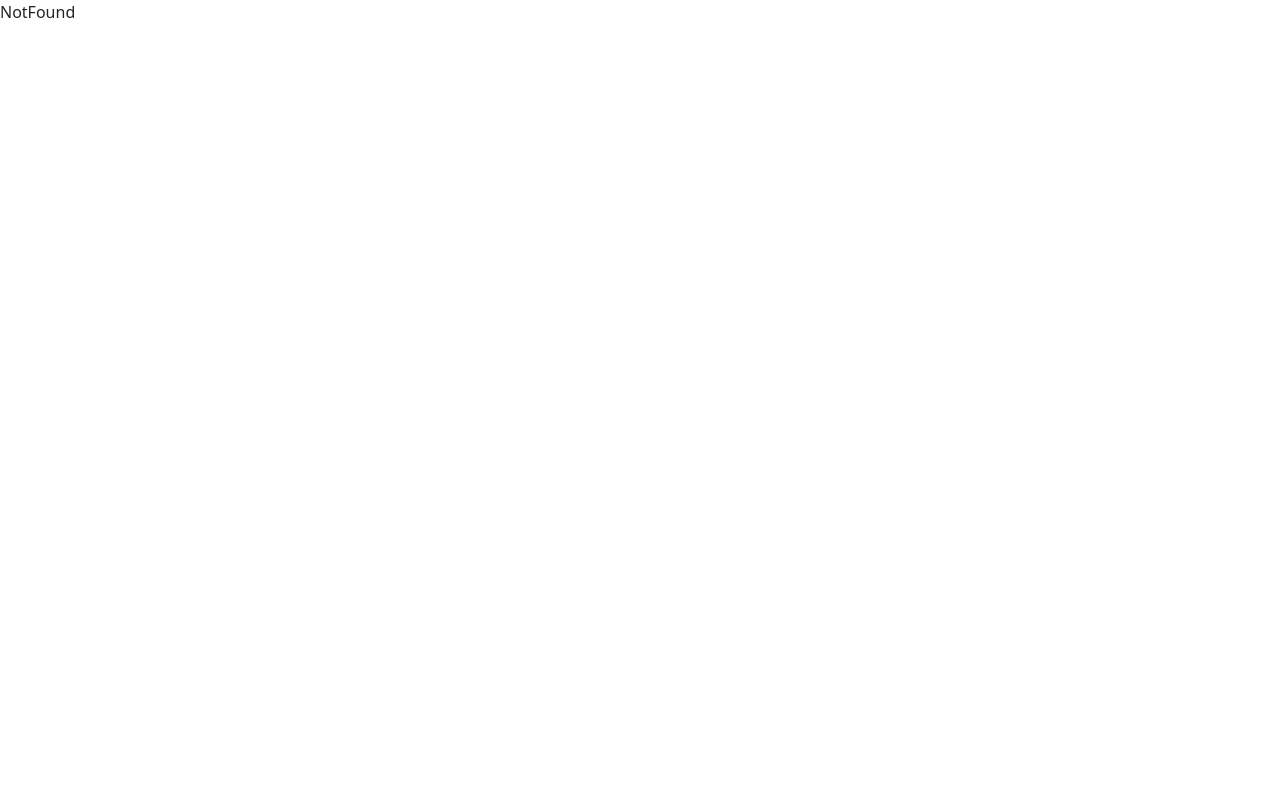
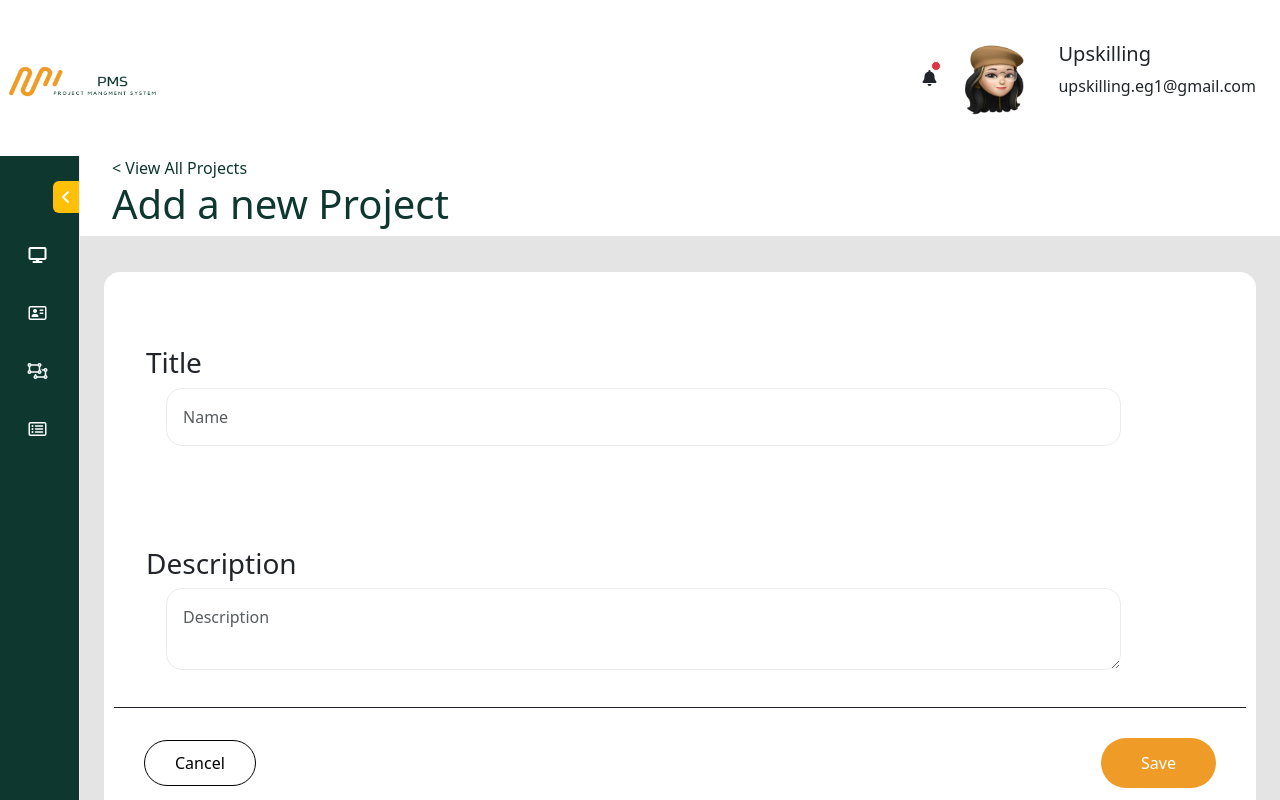
Before and after one commit to AlaaEmam/managment_system, a React (Vite) app: page /dashboard/ProjectsList/1 in a window 1280 px wide. Before the commit this address had no page. Shown: the top 800 px of the page. Built offline with nearby package versions, Linux system fonts and the light colour scheme; no server answers.

Commit message:
projectList add-3

```diff
--- a/src/App.tsx
+++ b/src/App.tsx
@@ -25,6 +25,7 @@ import VerifyAccount from './modules/Auth/components/VerifyAccount/VerifyAccount
 import { ToastContainer } from 'react-toastify'
 import { AuthContext } from './context/AuthContext'
 import ChangePassword from './modules/Auth/components/ChangePassword/ChangePassword'
+import ProjectForm from './modules/Projects/components/ProjectForm/ProjectForm';
 
 
 function App() {
@@ -60,7 +61,8 @@ function App() {
         { index: true, element: <Dashboard  /> },
         { path: 'tasksData', element: <TasksData/> },
         { path: 'tasksList', element: <TasksList/> },
-        { path: 'projectsData/:projectId', element: <ProjectsData/> },
+        { path: 'projectsData', element: <ProjectsData/> },
+        { path: 'ProjectsList/:projectId', element: <ProjectForm/> },
         { path: 'ProjectsList', element: <ProjectsList /> },
         { path: 'usersList', element: <UsersList/> },
 
--- a/src/constants/URLS.ts
+++ b/src/constants/URLS.ts
@@ -20,8 +20,9 @@ export const AUTHURLS = {
 export const PROJECTSURLS = {
     getAll: `/Project/manager`,
     addUrl: `/Project`,
-    deleteUrl:(id:number)=>`/Project/${id}`,
-    updateUrl: (id: number) => `/Project/${id}`,
+    getUrl: (id:string) => `/Project/${id}`,
+    deleteUrl:(id:string)=>`/Project/${id}`,
+    updateUrl: (id: string) => `/Project/${id}`,
 };
 
 export const TASKSURLS = {
--- a/src/modules/Auth/components/Login/Login.tsx
+++ b/src/modules/Auth/components/Login/Login.tsx
@@ -20,7 +20,7 @@ interface loginDataInterface {
 }
 
 export default function Login() {
-  //  const { saveLoginData}   = useContext(AuthContext);
+  const {saveLoginData}:any   = useContext(AuthContext);
 
   const [isPaswordVisble, setIsPaswordVisble] = useState(false);
 
@@ -33,14 +33,15 @@ export default function Login() {
 
   const onSubmit: SubmitHandler<loginDataInterface> = async (data) => {
     try {
-      const response = await axiosInstance.post<{ message: string }>(
+      const response = await axiosInstance.post<{ token: string }>(
         AUTHURLS.loginUrl,
         data
       );
       console.log("res", response);
+      saveLoginData()
       toast.success("login succeed");
       navigate("/Dashboard");
-      // localStorage.setItem("token", response?.data?.token);
+      localStorage.setItem("token", response?.data?.token);
     } catch (error: any) {
       toast.error(error.response?.data.message);
     }
--- /dev/null
+++ b/src/modules/Projects/components/ProjectForm/ProjectForm.tsx
@@ -0,0 +1,114 @@
+import React from 'react'
+
+import styles from '../ProjectsAddList.module.css'
+import { data, Link, useNavigate, useParams } from 'react-router-dom'
+import { useForm, SubmitHandler } from 'react-hook-form'
+import { axiosInstance, PROJECTSURLS } from '../../../../constants/URLS';
+import { toast } from 'react-toastify';
+
+
+export default function ProjectForm() {
+  const params =useParams<{ projectId: string }>();
+  const navigate=useNavigate();
+
+  let { register, setValue, getValues,
+    formState:{isSubmitting, errors},
+    handleSubmit}=useForm<FormData>({mode:'onChange'})
+
+    interface FormData{
+      title:string;
+      description:string;
+    }
+
+    interface ApiResponse{
+      message: string;
+    }
+
+
+    const onSubmitHandler:SubmitHandler<FormData>=async(data)=>{
+      console.log(data);
+
+      const formData = new FormData();
+
+      formData.append('title', data?.title);
+      formData.append('description', data?.description);
+
+      try{
+        const response=await axiosInstance[isNewproject?'post':'put']<ApiResponse>(
+          (isNewproject? PROJECTSURLS.addUrl: PROJECTSURLS.updateUrl(String(projectId)))
+          , data);
+        console.log(response);
+
+        toast.success("Project added");
+        navigate("/dashboard/projectsList")
+      }catch(error){
+
+        toast.error("Failed to add Project");
+        console.log(error)
+      }
+
+    }
+
+    const projectId=params.projectId;
+    const isNewproject=projectId ==="new-project";
+
+    React.useEffect(()=>{
+      (async ()=>{
+
+        if(!isNewproject){
+          const getProjectById=async()=>{
+            try{
+              const response=await axiosInstance.get(PROJECTSURLS.getUrl(String(projectId)));
+              console.log(response)
+              const project=response?.data
+              setValue("title", project?.title);
+              setValue("description", project?.description);
+
+            }catch(error){
+              console.log(error)
+            }
+          }
+          getProjectById();
+        }
+        })()
+    },[])
+
+  return (
+    <div className={styles['bg-project']}>
+      <div className='d-flex bg-white flex-column'>
+        <Link to="/dashboard/projectsList" className={styles["view-project"]}>
+          {`${'<'}`} View All Projects
+        </Link>
+        <h1 className={styles['view-project']}>Add a new Project</h1>
+      </div>
+
+
+      <form onSubmit={handleSubmit(onSubmitHandler)} className={styles["wrapper"]}>
+
+        <div className={styles["input-wrapper"]}>
+          <h3>Title</h3>
+          {errors?.title?.message &&<div className="text-danger">{errors?.title?.message}</div>}
+          <input placeholder="Name"
+          className="form-control"
+          {...register("title", {required:"This title is required"})}/>
+
+        </div>
+
+        <div className={styles["input-wrapper"]}>
+          <h3>Description</h3>
+          {errors?.description?.message &&<div className="text-danger">{errors?.description?.message}</div>}
+         <textarea placeholder="Description" className="form-control"
+          {...register("description", {required:"description is required"})}/>
+        </div>
+
+        <div className={styles['actions-wrapper']}>
+        <Link to="/dashboard/projectsList" type="button" className={styles["btn-cancel"]}>Cancel</Link>
+          <button disabled={isSubmitting} className={styles["btn-primary"]}>
+            {isSubmitting? "Saving...":"Save"}</button>
+        </div>
+
+
+      </form>
+    </div>
+  )
+}
--- a/src/modules/Projects/components/ProjectsData/ProjectsData.tsx
+++ b/src/modules/Projects/components/ProjectsData/ProjectsData.tsx
@@ -8,47 +8,51 @@ import { toast } from 'react-toastify';
 
 
 export default function ProjectsData() {
-  const params =useParams();
-  const navigate=useNavigate();
-  const projectId=params.projectId;
-  const isNewproject=projectId ==="new-project";
-  let { register, setValue, getValues,
-    formState:{isSubmitting, errors},
-    handleSubmit}=useForm<FormData>({mode:'onChange'})
+  // const params =useParams();
+  // const navigate=useNavigate();
+  // const projectId=params.projectId;
+  // const isNewproject=projectId ==="new-project";
+  // let { register, setValue, getValues,
+  //   formState:{isSubmitting, errors},
+  //   handleSubmit}=useForm<FormData>({mode:'onChange'})
 
-    interface FormData{
-      title:string;
-      description:string;
-    }
+  //   interface FormData{
+  //     title:string;
+  //     description:string;
+  //   }
 
-    interface ApiResponse{
-      message: string;
-    }
+  //   interface ApiResponse{
+  //     message: string;
+  //   }
 
 
-    const onSubmitHandler:SubmitHandler<Record<string, any>>=async(data)=>{
-      console.log(data);
+  //   const onSubmitHandler:SubmitHandler<Record<string, any>>=async(data)=>{
+  //     console.log(data);
 
-      const formData = new FormData();
+  //     const formData = new FormData();
 
-      formData.append('title', data?.title);
-      formData.append('description', data?.description);
+  //     formData.append('title', data?.title);
+  //     formData.append('description', data?.description);
 
-      try{
-        const response=await axiosInstance.post<ApiResponse>(PROJECTSURLS.addUrl, formData);
-        console.log(response);
-        toast.success("project added");
-        navigate("/dashboard/projectsList")
-      }catch(error){
-        toast.error("failed to add project");
-        console.log(error)
-      }
+  //     try{
+  //       const response=await axiosInstance.post<ApiResponse>(PROJECTSURLS.addUrl, data);
+  //       console.log(response);
+  //       toast.success("project added");
+  //       navigate("/dashboard/projectsList")
+  //     }catch(error){
+  //       toast.error("failed to add project");
+  //       console.log(error)
+  //     }
 
-    }
+  //   }
+
+  //   React.useEffect(()=>{
+
+  //   })
 
   return (
     <div className={styles['bg-project']}>
-      <div className='d-flex bg-white flex-column'>
+      {/* <div className='d-flex bg-white flex-column'>
         <Link to="/dashboard/projectsList" className={styles["view-project"]}>
           {`${'<'}`} View All Projects
         </Link>
@@ -81,7 +85,7 @@ export default function ProjectsData() {
         </div>
 
 
-      </form>
+      </form> */}
     </div>
   )
 }
--- a/src/modules/Projects/components/ProjectsList/ProjectsList.tsx
+++ b/src/modules/Projects/components/ProjectsList/ProjectsList.tsx
@@ -18,12 +18,14 @@ interface projectData{
 export default function ProjectsList() {
   let {loginData}:any=useContext(AuthContext);
   let [projectsList, setProjectsList]=useState([]);
-  const [selectedId, setSelectedId]=useState(0);
-  const [nameValue, setNameValue]=useState('');
 
-  const [show, setShow] = useState(false);
+  const [arrayOfPages, setArrayOfPages]=useState<number[]>([]);
+  const [selectedId, setSelectedId]=useState<string>('0');
+  const [nameValue, setNameValue]=useState<string>('');
+
+  const [show, setShow] = useState<boolean>(false);
   const handleClose = () => setShow(false);
-  const handleShow = (id:number) =>{
+  const handleShow = (id:string) =>{
     setSelectedId(id)
     setShow(true)
   };
@@ -36,6 +38,8 @@ export default function ProjectsList() {
 
       console.log(loginData?.userGroup);
       console.log(response.data.data);
+      setArrayOfPages(Array(response.data.totalNumberOfPages).fill(0).map((_,i)=>i+1));
+
 
       setProjectsList(response.data.data);
     }catch(error){
@@ -71,7 +75,7 @@ export default function ProjectsList() {
       <div className='d-flex bg-white  justify-content-between align-items-center'>
         <h1 className={styles['title-project']}>Projects</h1>
         {loginData?.userGroup ==='Manager'?
-        <Link to="/dashboard/projectsData" className={styles["add-project"]}>+ Add New Project</Link>
+        <Link to="/dashboard/ProjectsList/new-project" className={styles["add-project"]}>+ Add New Project</Link>
         :""
         }
       </div>
@@ -111,7 +115,7 @@ export default function ProjectsList() {
                       {loginData?.userGroup === 'Manager' ? (
                         <td>
                             <i className="bi bi-trash-fill text-danger fs-5"
-                            onClick={()=>handleShow(project.id)} aria-hidden="true"></i>
+                            onClick={()=>handleShow(String(project.id))} aria-hidden="true"></i>
 
                             <Link to={`${project?.id}`}>
                               <i className="bi bi-pencil-square text-warning fs-5" aria-hidden="true"></i>
@@ -127,6 +131,33 @@ export default function ProjectsList() {
                 </tbody>
               </table> : (<h2>NO DATA</h2>)
             }
+            <nav aria-label="Page navigation example">
+        <ul className="pagination">
+          <li className="page-item">
+            <a className="page-link" aria-label="Previous">
+              <span aria-hidden="true">&laquo;</span>
+              <span className="sr-only">Previous</span>
+            </a>
+          </li>
+          {arrayOfPages.map((pageNo)=>(
+
+            <li className="page-item" key={pageNo}
+            onClick={()=>getAllProjects(pageNo, 3)}>
+              <a className="page-link" >
+                {pageNo}
+              </a>
+            </li>))
+          }
+
+
+          <li className="page-item">
+            <a className="page-link"  aria-label="Next">
+              <span aria-hidden="true">&raquo;</span>
+              <span className="sr-only">Next</span>
+            </a>
+          </li>
+        </ul>
+        </nav>
           </div>
       </div>
     </div>
```
